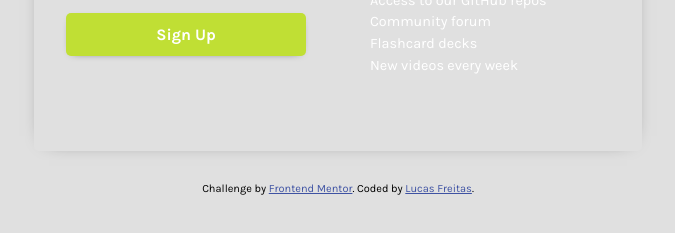
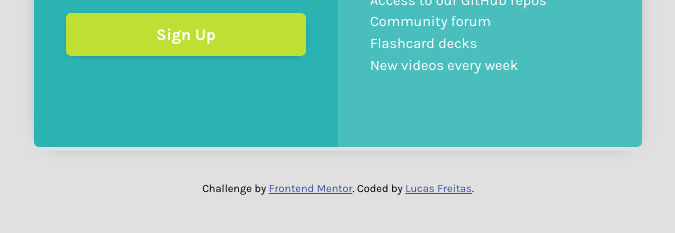
Before and after one commit to molusca/Price-grid-challenge, a plain HTML site: page index.html in a window 1280 px wide. Shown: the part 333-566 px from the top of the page, without its empty margins (302-977 px from the left). Drawn offline with Linux system fonts and the light colour scheme.

Commit message:
grid split correction

```diff
--- a/css/styles.css
+++ b/css/styles.css
@@ -143,8 +143,8 @@ body {
     }
 
     .join-section {
+        border-radius: 5px 5px 0  0;
         grid-column: 1 / 3;
-        border-radius: 5px 5px 0  0;
     }
 
     .join-subtitle {
@@ -153,15 +153,15 @@ body {
 
     .price-section {
         background-color: #2bb3b1;
-        grid-row: 2;
+        border-bottom-left-radius: 5px;
         grid-column: 1 / 2;
-        border-bottom-left-radius: 5px;
+        grid-row: 2 / 4;
     }
 
     .whyus-section {
-        grid-row: 2;
+        border-radius: 0 0 5px 0;
         grid-column: 2 / 3;
-        border-radius: 0 0 5px 0;
+        grid-row: 2 / 4;
     }
 }
 
```
